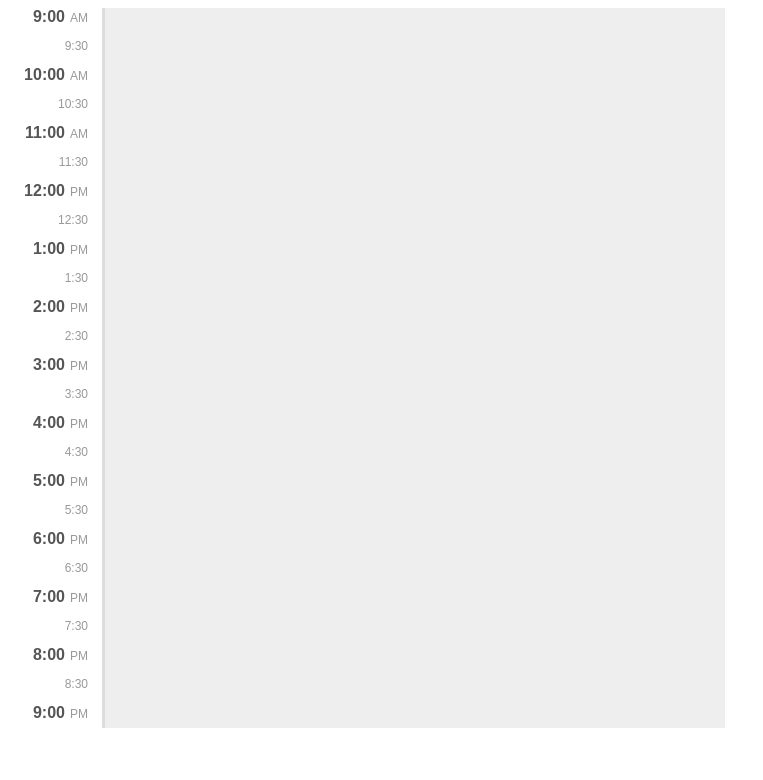
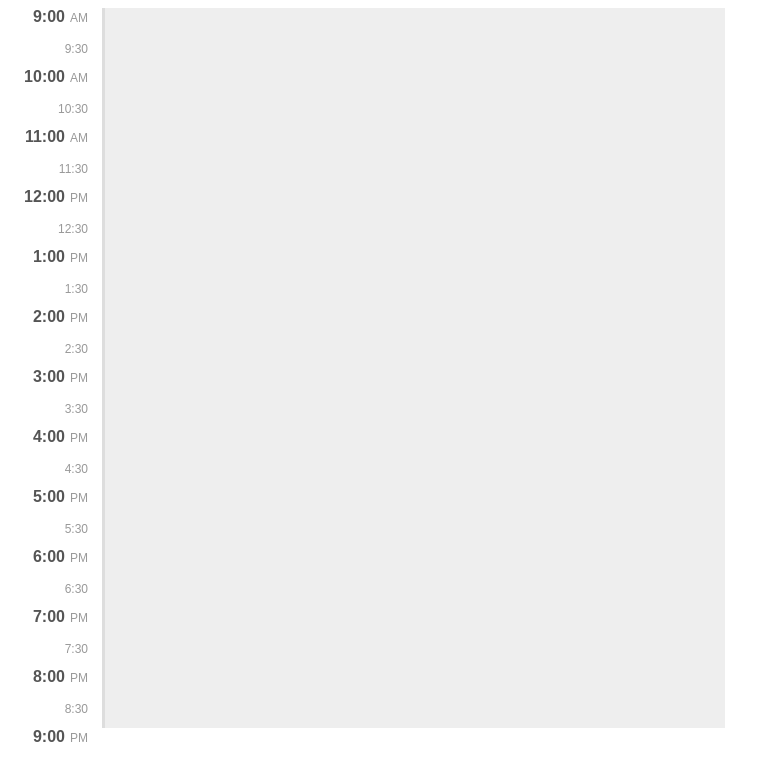
Before and after one commit to AndyWang99/SimpleCalendar, a plain HTML site: page index.html in a window 1280 px wide. Shown: the whole page, without its empty margins (0-763 px from the left). Drawn offline with Linux system fonts and the light colour scheme.

Commit message:
change to p and span tags instead of forcing in-line block

```diff
--- a/script.js
+++ b/script.js
@@ -9,15 +9,15 @@ function initTimes() {
   let end = 20;
   for (let i = start; i <= end; i++) {
     // create hourly timestamp
-    let hourlyDiv = document.createElement("div");
+    let hourlyDiv = document.createElement("p");
 
-    let hourlyDivTime = document.createElement("div");
+    let hourlyDivTime = document.createElement("span");
     // i % 24 since it is possible for i > 24 since i is at most start + end
     hourlyDivTime.innerHTML = (i % 12) + 1 + ":00";
     hourlyDivTime.className = "times-hourly-time";
     hourlyDiv.appendChild(hourlyDivTime);
 
-    let hourlyDivAMPM = document.createElement("div");
+    let hourlyDivAMPM = document.createElement("span");
     // 12PM is 11.
     if (i < 11) {
       hourlyDivAMPM.innerHTML = "AM";
@@ -32,7 +32,7 @@ function initTimes() {
 
     // create 30 min mark timestamp, when not on last iteration
     if (i < end) {
-      let halfHourDivTime = document.createElement("div");
+      let halfHourDivTime = document.createElement("p");
       halfHourDivTime.innerHTML = (i % 12) + 1 + ":30";
       halfHourDivTime.className = "times-half-hourly";
       divTimes.appendChild(halfHourDivTime);
--- a/style.css
+++ b/style.css
@@ -11,18 +11,16 @@
 }
 
 .times-hourly {
-  margin-bottom: 13px;
+  margin-block-start: 0px;
 }
 
 .times-hourly-time {
-  display: inline-block;
   font-weight: 600;
   color: #555555;
 }
 
 .times-AMPM {
   margin-left: 5px;
-  display: inline-block;
   font-weight: 200;
   font-size: 12px;
   height: auto;
@@ -33,7 +31,6 @@
   font-weight: 200;
   font-size: 12px;
   color: #999999;
-  margin-bottom: 13px;
 }
 
 #events {
```
